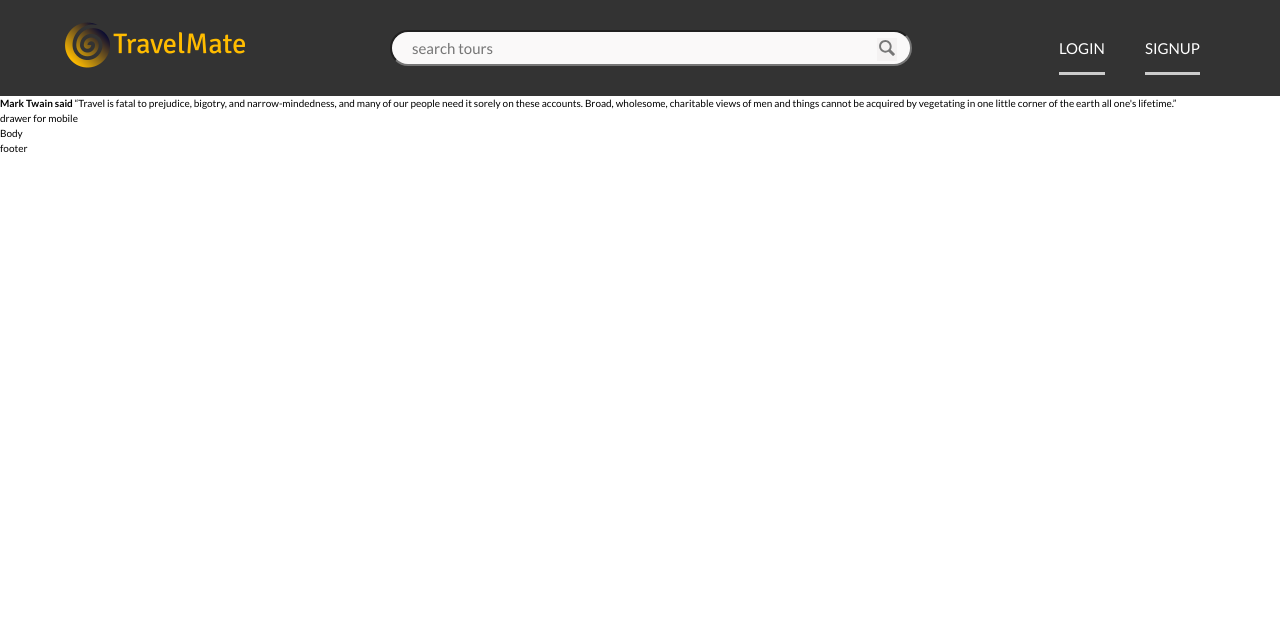
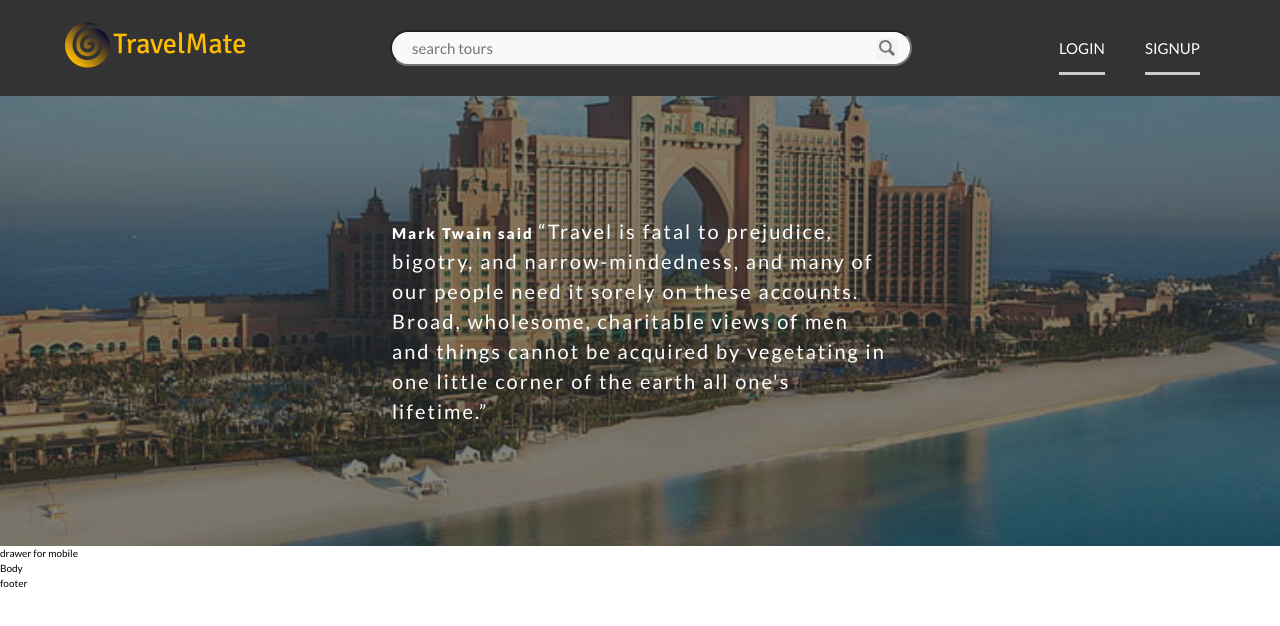
Before and after one commit to zoomi-raja/tour-booking-bp, a React (Create React App) app in the folder frontend/: page / in a window 1280 px wide. Shown: the top 626 px of the page. Built offline with nearby package versions, Linux system fonts and the light colour scheme.

Commit message:
showcase

```diff
--- a/frontend/src/components/Header/Showcase/Showcase.js
+++ b/frontend/src/components/Header/Showcase/Showcase.js
@@ -1,8 +1,9 @@
 import React from 'react';
+import classes from './Showcase.module.scss';
 const showcase = (props) => (
-  <div className="showcase">
-    <div className="showcase__container">
-      <div className="showcase__content">
+  <div className={classes.showcase}>
+    <div className={classes.showcase__container}>
+      <div className={classes.showcase__content}>
         <p>
           <b>Mark Twain said </b>“Travel is fatal to prejudice, bigotry, and
           narrow-mindedness, and many of our people need it sorely on these
--- /dev/null
+++ b/frontend/src/components/Header/Showcase/Showcase.module.scss
@@ -0,0 +1,33 @@
+.showcase {
+  background-color: var(--secondary-color);
+  color: #fff;
+  padding: 2rem;
+  position: relative;
+}
+.showcase::before {
+  content: '';
+  background: url('./atlantis-bg.jpg') no-repeat center -108px / cover;
+  position: absolute;
+  top: 0;
+  left: 0;
+  width: 100%;
+  height: 100%;
+  background-attachment: fixed;
+  opacity: 0.4;
+}
+.showcase .showcase__container {
+  width: 40%;
+  margin: 0 auto;
+  display: grid;
+}
+.showcase .showcase__content {
+  z-index: 1;
+  padding: 10rem 0;
+  font-weight: 400;
+  font-size: 2rem;
+  letter-spacing: 0.2rem;
+}
+.showcase .showcase__content b {
+  font-size: 1.5rem;
+  font-weight: 800;
+}
```
Also changed, not shown: frontend/src/components/Header/Showcase/atlantis-bg.jpg (added).
